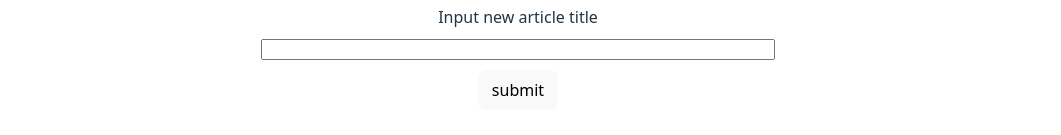
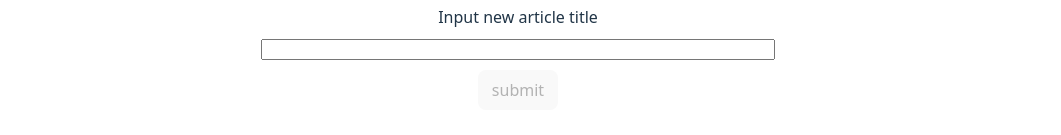
Before and after one commit to murphy-afk/react-form, a React (Vite) app: page / in a window 1280 px wide. Shown: the part 601-736 px from the top of the page, without its empty margins (122-1183 px from the left). Built offline with nearby package versions, Linux system fonts and the light colour scheme.

Commit message:
feat: disabled submit button before text input and after submit

```diff
--- a/src/App.jsx
+++ b/src/App.jsx
@@ -3,6 +3,7 @@ import './App.css'
 import { articles } from './assets/articleData'
 
 
+let disabled = true;
 function App() {
   const [articleList, setArticleList] = useState(articles);
   const [newArticle, setNewArticle] = useState('');
@@ -10,6 +11,7 @@ function App() {
   function handleSubmit(event) {
     event.preventDefault();
     setArticleList([...articleList, newArticle]);
+    disabled = true;
     setNewArticle('');
   }
   function removeArticle(toBeDeletedIndex) {
@@ -43,8 +45,13 @@ function App() {
           id='newTitle'
           type="text"
           value={newArticle}
-          onChange={(event) => setNewArticle(event.target.value)} />
-        <button>submit</button>
+          onChange={(event) => {
+            if (newArticle != '') disabled = false;
+            return (
+              setNewArticle(event.target.value)
+            )
+          }} />
+        <button disabled={disabled}>submit</button>
       </form>
     </>
   )
```
